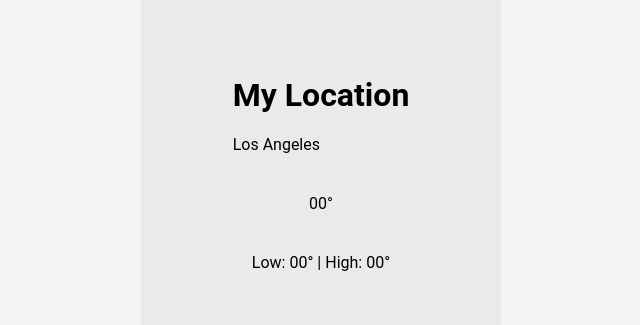
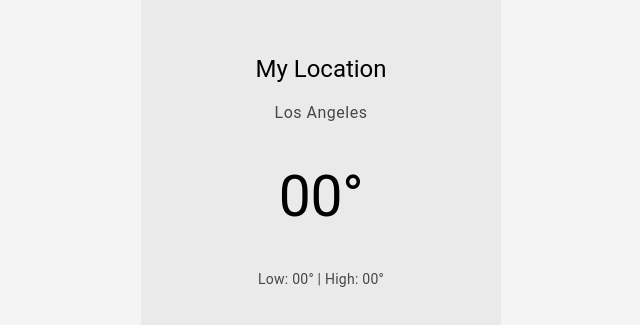
Before and after one commit to matthew-estes/fireteamproject, a React (Vite) app in the folder frontend/: page / in a window 1280 px wide. Shown: the part 229-554 px from the top of the page, without its empty margins (319-959 px from the left). Built offline with nearby package versions, Linux system fonts and the light colour scheme.

Commit message:
style: add temperature styles for font size and alignment; add temp-range styles for displaying low and high temperature

```diff
--- a/frontend/src/components/App/App.css
+++ b/frontend/src/components/App/App.css
@@ -20,3 +20,38 @@ body {
     gap: 24px;
     border-radius: 16px;
   }
+
+  .location-info {
+    text-align: center;
+  }
+
+  .location-info h1 {
+    color: #000;
+    font-size: 24px;
+    font-weight: 400;
+    line-height: 32px;
+  }
+
+  .location-info p {
+    color: #484646;
+    font-size: 16px;
+    font-weight: 400;
+    line-height: 24px;
+    letter-spacing: 0.5px;
+  }
+
+  .temperature {
+    font-size: 57px;
+    font-weight: 400;
+    color: #000;
+    line-height: 64px;
+    letter-spacing: -0.25px;
+  }
+
+  .temp-range {
+    font-size: 14px;
+    font-weight: 400;
+    line-height: 24px;
+    letter-spacing: 0.25px;
+    color: #484646;
+  }
```
